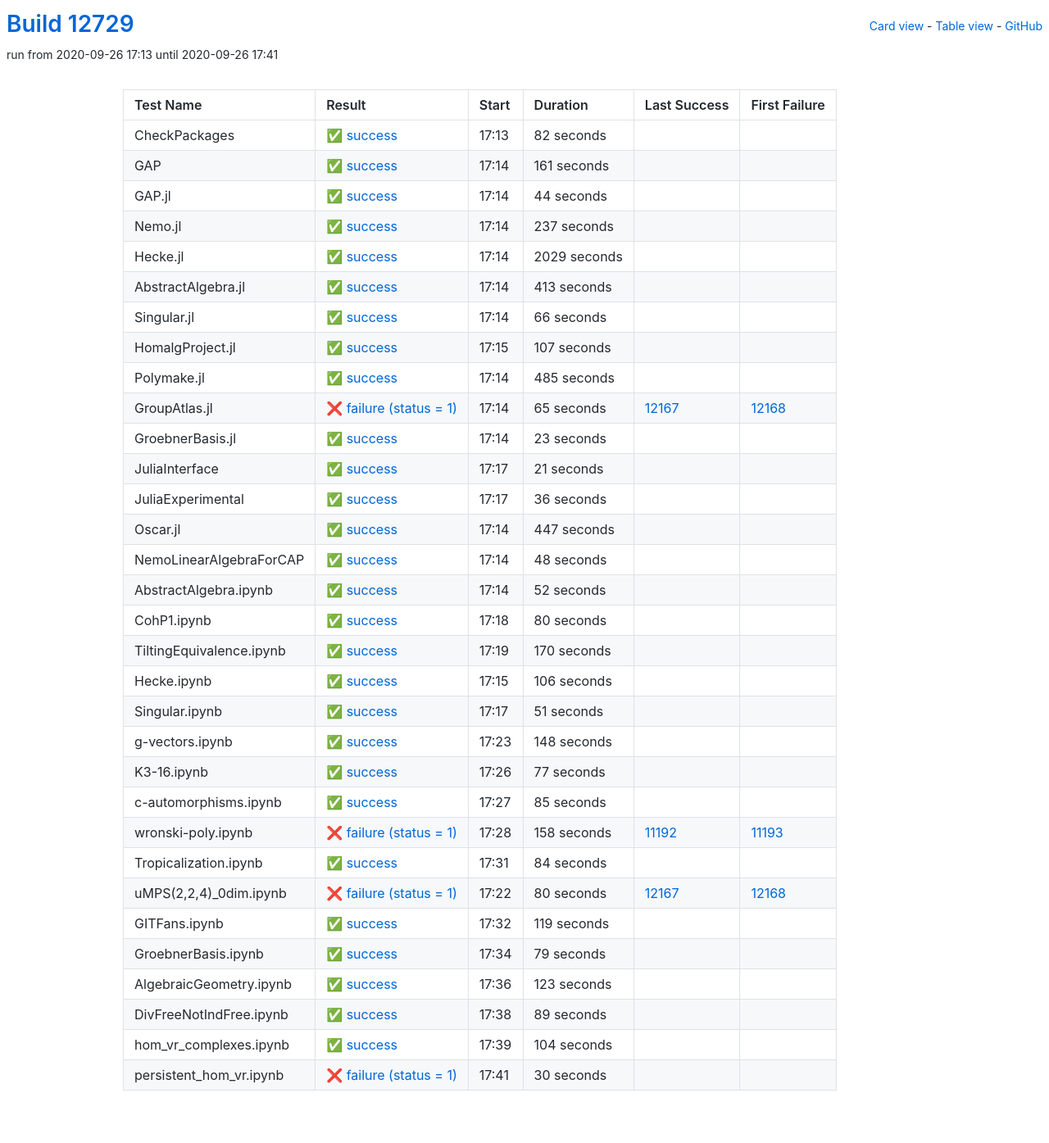
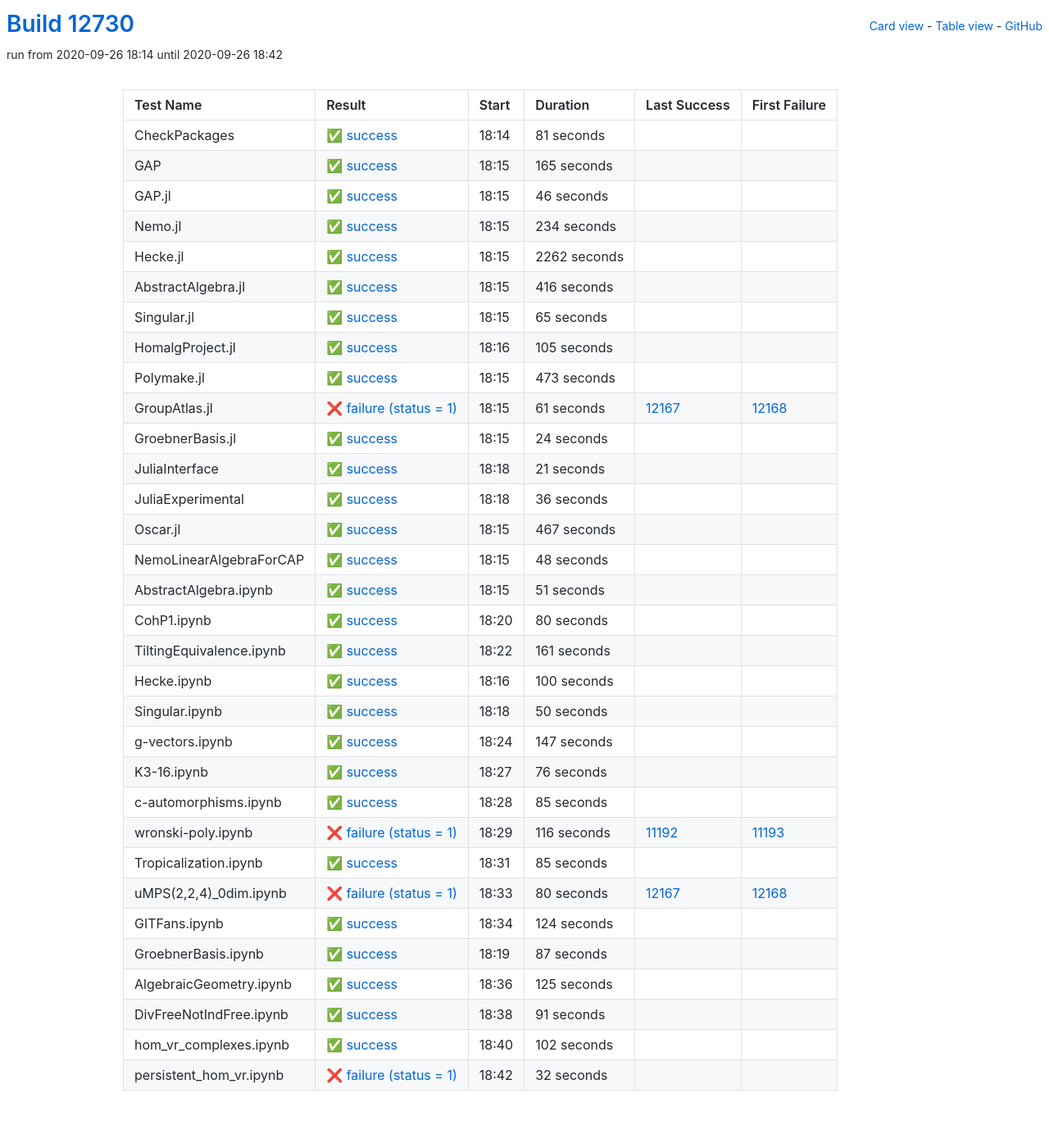
Before and after one commit to oscar-system/oscar-ci-status, a Jekyll site: the page built from table.html, in a window 1280 px wide. Shown: the whole page at 82% size. Built offline with Jekyll 4.4.1, drawn with Linux system fonts in a browser that asks for light colours.

Commit message:
Build #12730

```diff
--- a/_data/ci.yml
+++ b/_data/ci.yml
@@ -1,6 +1,6 @@
 ---
-build: 12729
-build_url: https://oscarci.mathematik.uni-kl.de/job/oscar/12729/
+build: 12730
+build_url: https://oscarci.mathematik.uni-kl.de/job/oscar/12730/
 job: oscar
 organization: oscar-system
 repo: oscar-ci-status
@@ -8,140 +8,140 @@
 tests:
 - name: CheckPackages
   id: checkpackages
-  log: https://oscarci.mathematik.uni-kl.de/job/oscar/12729/artifact/logs/build-12729/CheckPackages.log
-  start: 2020-09-26 17:13
+  log: https://oscarci.mathematik.uni-kl.de/job/oscar/12730/artifact/logs/build-12730/CheckPackages.log
+  start: 2020-09-26 18:14
   success: true
   exitcode: 0
   status: success
-  duration: 82
+  duration: 81
   last_success: false
   last_success_url:
   first_failure: false
   first_failure_url:
 - name: GAP
   id: gap
-  log: https://oscarci.mathematik.uni-kl.de/job/oscar/12729/artifact/logs/build-12729/GAP.log
-  start: 2020-09-26 17:14
+  log: https://oscarci.mathematik.uni-kl.de/job/oscar/12730/artifact/logs/build-12730/GAP.log
+  start: 2020-09-26 18:15
   success: true
   exitcode: 0
   status: success
-  duration: 161
+  duration: 165
   last_success: false
   last_success_url:
   first_failure: false
   first_failure_url:
 - name: GAP.jl
   id: gap-jl
-  log: https://oscarci.mathematik.uni-kl.de/job/oscar/12729/artifact/logs/build-12729/GAP.jl.log
-  start: 2020-09-26 17:14
+  log: https://oscarci.mathematik.uni-kl.de/job/oscar/12730/artifact/logs/build-12730/GAP.jl.log
+  start: 2020-09-26 18:15
   success: true
   exitcode: 0
   status: success
-  duration: 44
+  duration: 46
   last_success: false
   last_success_url:
   first_failure: false
   first_failure_url:
 - name: Nemo.jl
   id: nemo-jl
-  log: https://oscarci.mathematik.uni-kl.de/job/oscar/12729/artifact/logs/build-12729/Nemo.jl.log
-  start: 2020-09-26 17:14
+  log: https://oscarci.mathematik.uni-kl.de/job/oscar/12730/artifact/logs/build-12730/Nemo.jl.log
+  start: 2020-09-26 18:15
   success: true
   exitcode: 0
   status: success
-  duration: 237
+  duration: 234
   last_success: false
   last_success_url:
   first_failure: false
   first_failure_url:
 - name: Hecke.jl
   id: hecke-jl
-  log: https://oscarci.mathematik.uni-kl.de/job/oscar/12729/artifact/logs/build-12729/Hecke.jl.log
-  start: 2020-09-26 17:14
+  log: https://oscarci.mathematik.uni-kl.de/job/oscar/12730/artifact/logs/build-12730/Hecke.jl.log
+  start: 2020-09-26 18:15
   success: true
   exitcode: 0
   status: success
-  duration: 2029
+  duration: 2262
   last_success: false
   last_success_url:
   first_failure: false
   first_failure_url:
 - name: AbstractAlgebra.jl
   id: abstractalgebra-jl
-  log: https://oscarci.mathematik.uni-kl.de/job/oscar/12729/artifact/logs/build-12729/AbstractAlgebra.jl.log
-  start: 2020-09-26 17:14
+  log: https://oscarci.mathematik.uni-kl.de/job/oscar/12730/artifact/logs/build-12730/AbstractAlgebra.jl.log
+  start: 2020-09-26 18:15
   success: true
   exitcode: 0
   status: success
-  duration: 413
+  duration: 416
   last_success: false
   last_success_url:
   first_failure: false
   first_failure_url:
 - name: Singular.jl
   id: singular-jl
-  log: https://oscarci.mathematik.uni-kl.de/job/oscar/12729/artifact/logs/build-12729/Singular.jl.log
-  start: 2020-09-26 17:14
+  log: https://oscarci.mathematik.uni-kl.de/job/oscar/12730/artifact/logs/build-12730/Singular.jl.log
+  start: 2020-09-26 18:15
   success: true
   exitcode: 0
   status: success
-  duration: 66
+  duration: 65
   last_success: false
   last_success_url:
   first_failure: false
   first_failure_url:
 - name: HomalgProject.jl
   id: homalgproject-jl
-  log: https://oscarci.mathematik.uni-kl.de/job/oscar/12729/artifact/logs/build-12729/HomalgProject.jl.log
-  start: 2020-09-26 17:15
+  log: https://oscarci.mathematik.uni-kl.de/job/oscar/12730/artifact/logs/build-12730/HomalgProject.jl.log
+  start: 2020-09-26 18:16
   success: true
   exitcode: 0
   status: success
-  duration: 107
+  duration: 105
   last_success: false
   last_success_url:
   first_failure: false
   first_failure_url:
 - name: Polymake.jl
   id: polymake-jl
-  log: https://oscarci.mathematik.uni-kl.de/job/oscar/12729/artifact/logs/build-12729/Polymake.jl.log
-  start: 2020-09-26 17:14
+  log: https://oscarci.mathematik.uni-kl.de/job/oscar/12730/artifact/logs/build-12730/Polymake.jl.log
+  start: 2020-09-26 18:15
   success: true
   exitcode: 0
   status: success
-  duration: 485
+  duration: 473
   last_success: false
   last_success_url:
   first_failure: false
   first_failure_url:
 - name: GroupAtlas.jl
   id: groupatlas-jl
-  log: https://oscarci.mathematik.uni-kl.de/job/oscar/12729/artifact/logs/build-12729/GroupAtlas.jl.log
-  start: 2020-09-26 17:14
+  log: https://oscarci.mathematik.uni-kl.de/job/oscar/12730/artifact/logs/build-12730/GroupAtlas.jl.log
+  start: 2020-09-26 18:15
   success: false
   exitcode: 1
   status: failure
-  duration: 65
+  duration: 61
   last_success: 12167
   last_success_url: https://oscarci.mathematik.uni-kl.de/job/oscar/12167/
   first_failure: 12168
   first_failure_url: https://oscarci.mathematik.uni-kl.de/job/oscar/12168/
 - name: GroebnerBasis.jl
   id: groebnerbasis-jl
-  log: https://oscarci.mathematik.uni-kl.de/job/oscar/12729/artifact/logs/build-12729/GroebnerBasis.jl.log
-  start: 2020-09-26 17:14
+  log: https://oscarci.mathematik.uni-kl.de/job/oscar/12730/artifact/logs/build-12730/GroebnerBasis.jl.log
+  start: 2020-09-26 18:15
   success: true
   exitcode: 0
   status: success
-  duration: 23
+  duration: 24
   last_success: false
   last_success_url:
   first_failure: false
   first_failure_url:
 - name: JuliaInterface
   id: juliainterface
-  log: https://oscarci.mathematik.uni-kl.de/job/oscar/12729/artifact/logs/build-12729/JuliaInterface.log
-  start: 2020-09-26 17:17
+  log: https://oscarci.mathematik.uni-kl.de/job/oscar/12730/artifact/logs/build-12730/JuliaInterface.log
+  start: 2020-09-26 18:18
   success: true
   exitcode: 0
   status: success
@@ -152,8 +152,8 @@
   first_failure_url:
 - name: JuliaExperimental
   id: juliaexperimental
-  log: https://oscarci.mathematik.uni-kl.de/job/oscar/12729/artifact/logs/build-12729/JuliaExperimental.log
-  start: 2020-09-26 17:17
+  log: https://oscarci.mathematik.uni-kl.de/job/oscar/12730/artifact/logs/build-12730/JuliaExperimental.log
+  start: 2020-09-26 18:18
   success: true
   exitcode: 0
   status: success
@@ -164,20 +164,20 @@
   first_failure_url:
 - name: Oscar.jl
   id: oscar-jl
-  log: https://oscarci.mathematik.uni-kl.de/job/oscar/12729/artifact/logs/build-12729/Oscar.jl.log
-  start: 2020-09-26 17:14
+  log: https://oscarci.mathematik.uni-kl.de/job/oscar/12730/artifact/logs/build-12730/Oscar.jl.log
+  start: 2020-09-26 18:15
   success: true
   exitcode: 0
   status: success
-  duration: 447
+  duration: 467
   last_success: false
   last_success_url:
   first_failure: false
   first_failure_url:
 - name: NemoLinearAlgebraForCAP
   id: nemolinearalgebraforcap
-  log: https://oscarci.mathematik.uni-kl.de/job/oscar/12729/artifact/logs/build-12729/NemoLinearAlgebraForCAP.log
-  start: 2020-09-26 17:14
+  log: https://oscarci.mathematik.uni-kl.de/job/oscar/12730/artifact/logs/build-12730/NemoLinearAlgebraForCAP.log
+  start: 2020-09-26 18:15
   success: true
   exitcode: 0
   status: success
@@ -188,20 +188,20 @@
   first_failure_url:
 - name: AbstractAlgebra.ipynb
   id: abstractalgebra-ipynb
-  log: https://oscarci.mathematik.uni-kl.de/job/oscar/12729/artifact/logs/build-12729/AbstractAlgebra.ipynb.log
-  start: 2020-09-26 17:14
+  log: https://oscarci.mathematik.uni-kl.de/job/oscar/12730/artifact/logs/build-12730/AbstractAlgebra.ipynb.log
+  start: 2020-09-26 18:15
   success: true
   exitcode: 0
   status: success
-  duration: 52
+  duration: 51
   last_success: false
   last_success_url:
   first_failure: false
   first_failure_url:
 - name: CohP1.ipynb
   id: cohp1-ipynb
-  log: https://oscarci.mathematik.uni-kl.de/job/oscar/12729/artifact/logs/build-12729/CohP1.ipynb.log
-  start: 2020-09-26 17:18
+  log: https://oscarci.mathematik.uni-kl.de/job/oscar/12730/artifact/logs/build-12730/CohP1.ipynb.log
+  start: 2020-09-26 18:20
   success: true
   exitcode: 0
   status: success
@@ -212,68 +212,68 @@
   first_failure_url:
 - name: TiltingEquivalence.ipynb
   id: tiltingequivalence-ipynb
-  log: https://oscarci.mathematik.uni-kl.de/job/oscar/12729/artifact/logs/build-12729/TiltingEquivalence.ipynb.log
-  start: 2020-09-26 17:19
+  log: https://oscarci.mathematik.uni-kl.de/job/oscar/12730/artifact/logs/build-12730/TiltingEquivalence.ipynb.log
+  start: 2020-09-26 18:22
   success: true
   exitcode: 0
   status: success
-  duration: 170
+  duration: 161
   last_success: false
   last_success_url:
   first_failure: false
   first_failure_url:
 - name: Hecke.ipynb
   id: hecke-ipynb
-  log: https://oscarci.mathematik.uni-kl.de/job/oscar/12729/artifact/logs/build-12729/Hecke.ipynb.log
-  start: 2020-09-26 17:15
+  log: https://oscarci.mathematik.uni-kl.de/job/oscar/12730/artifact/logs/build-12730/Hecke.ipynb.log
+  start: 2020-09-26 18:16
   success: true
   exitcode: 0
   status: success
-  duration: 106
+  duration: 100
   last_success: false
   last_success_url:
   first_failure: false
   first_failure_url:
 - name: Singular.ipynb
   id: singular-ipynb
-  log: https://oscarci.mathematik.uni-kl.de/job/oscar/12729/artifact/logs/build-12729/Singular.ipynb.log
-  start: 2020-09-26 17:17
+  log: https://oscarci.mathematik.uni-kl.de/job/oscar/12730/artifact/logs/build-12730/Singular.ipynb.log
+  start: 2020-09-26 18:18
   success: true
   exitcode: 0
   status: success
-  duration: 51
+  duration: 50
   last_success: false
   last_success_url:
   first_failure: false
   first_failure_url:
 - name: g-vectors.ipynb
   id: g-vectors-ipynb
-  log: https://oscarci.mathematik.uni-kl.de/job/oscar/12729/artifact/logs/build-12729/g-vectors.ipynb.log
-  start: 2020-09-26 17:23
+  log: https://oscarci.mathematik.uni-kl.de/job/oscar/12730/artifact/logs/build-12730/g-vectors.ipynb.log
+  start: 2020-09-26 18:24
   success: true
   exitcode: 0
   status: success
-  duration: 148
+  duration: 147
   last_success: false
   last_success_url:
   first_failure: false
   first_failure_url:
 - name: K3-16.ipynb
   id: k3-16-ipynb
-  log: https://oscarci.mathematik.uni-kl.de/job/oscar/12729/artifact/logs/build-12729/K3-16.ipynb.log
-  start: 2020-09-26 17:26
+  log: https://oscarci.mathematik.uni-kl.de/job/oscar/12730/artifact/logs/build-12730/K3-16.ipynb.log
+  start: 2020-09-26 18:27
   success: true
   exitcode: 0
   status: success
-  duration: 77
+  duration: 76
   last_success: false
   last_success_url:
   first_failure: false
   first_failure_url:
 - name: c-automorphisms.ipynb
   id: c-automorphisms-ipynb
-  log: https://oscarci.mathematik.uni-kl.de/job/oscar/12729/artifact/logs/build-12729/c-automorphisms.ipynb.log
-  start: 2020-09-26 17:27
+  log: https://oscarci.mathematik.uni-kl.de/job/oscar/12730/artifact/logs/build-12730/c-automorphisms.ipynb.log
+  start: 2020-09-26 18:28
   success: true
   exitcode: 0
   status: success
@@ -284,32 +284,32 @@
   first_failure_url:
 - name: wronski-poly.ipynb
   id: wronski-poly-ipynb
-  log: https://oscarci.mathematik.uni-kl.de/job/oscar/12729/artifact/logs/build-12729/wronski-poly.ipynb.log
-  start: 2020-09-26 17:28
+  log: https://oscarci.mathematik.uni-kl.de/job/oscar/12730/artifact/logs/build-12730/wronski-poly.ipynb.log
+  start: 2020-09-26 18:29
   success: false
   exitcode: 1
   status: failure
-  duration: 158
+  duration: 116
   last_success: 11192
   last_success_url: https://oscarci.mathematik.uni-kl.de/job/oscar/11192/
   first_failure: 11193
   first_failure_url: https://oscarci.mathematik.uni-kl.de/job/oscar/11193/
 - name: Tropicalization.ipynb
   id: tropicalization-ipynb
-  log: https://oscarci.mathematik.uni-kl.de/job/oscar/12729/artifact/logs/build-12729/Tropicalization.ipynb.log
-  start: 2020-09-26 17:31
+  log: https://oscarci.mathematik.uni-kl.de/job/oscar/12730/artifact/logs/build-12730/Tropicalization.ipynb.log
+  start: 2020-09-26 18:31
   success: true
   exitcode: 0
   status: success
-  duration: 84
+  duration: 85
   last_success: false
   last_success_url:
   first_failure: false
   first_failure_url:
 - name: uMPS(2,2,4)_0dim.ipynb
   id: umps-2-2-4-0dim-ipynb
-  log: https://oscarci.mathematik.uni-kl.de/job/oscar/12729/artifact/logs/build-12729/uMPS-2-2-4-_0dim.ipynb.log
-  start: 2020-09-26 17:22
+  log: https://oscarci.mathematik.uni-kl.de/job/oscar/12730/artifact/logs/build-12730/uMPS-2-2-4-_0dim.ipynb.log
+  start: 2020-09-26 18:33
   success: false
   exitcode: 1
   status: failure
@@ -320,72 +320,72 @@
   first_failure_url: https://oscarci.mathematik.uni-kl.de/job/oscar/12168/
 - name: GITFans.ipynb
   id: gitfans-ipynb
-  log: https://oscarci.mathematik.uni-kl.de/job/oscar/12729/artifact/logs/build-12729/GITFans.ipynb.log
-  start: 2020-09-26 17:32
+  log: https://oscarci.mathematik.uni-kl.de/job/oscar/12730/artifact/logs/build-12730/GITFans.ipynb.log
+  start: 2020-09-26 18:34
   success: true
   exitcode: 0
   status: success
-  duration: 119
+  duration: 124
   last_success: false
   last_success_url:
   first_failure: false
   first_failure_url:
 - name: GroebnerBasis.ipynb
   id: groebnerbasis-ipynb
-  log: https://oscarci.mathematik.uni-kl.de/job/oscar/12729/artifact/logs/build-12729/GroebnerBasis.ipynb.log
-  start: 2020-09-26 17:34
+  log: https://oscarci.mathematik.uni-kl.de/job/oscar/12730/artifact/logs/build-12730/GroebnerBasis.ipynb.log
+  start: 2020-09-26 18:19
   success: true
   exitcode: 0
   status: success
-  duration: 79
+  duration: 87
   last_success: false
   last_success_url:
   first_failure: false
   first_failure_url:
 - name: AlgebraicGeometry.ipynb
   id: algebraicgeometry-ipynb
-  log: https://oscarci.mathematik.uni-kl.de/job/oscar/12729/artifact/logs/build-12729/AlgebraicGeometry.ipynb.log
-  start: 2020-09-26 17:36
+  log: https://oscarci.mathematik.uni-kl.de/job/oscar/12730/artifact/logs/build-12730/AlgebraicGeometry.ipynb.log
+  start: 2020-09-26 18:36
   success: true
   exitcode: 0
   status: success
-  duration: 123
+  duration: 125
   last_success: false
   last_success_url:
   first_failure: false
   first_failure_url:
 - name: DivFreeNotIndFree.ipynb
   id: divfreenotindfree-ipynb
-  log: https://oscarci.mathematik.uni-kl.de/job/oscar/12729/artifact/logs/build-12729/DivFreeNotIndFree.ipynb.log
-  start: 2020-09-26 17:38
+  log: https://oscarci.mathematik.uni-kl.de/job/oscar/12730/artifact/logs/build-12730/DivFreeNotIndFree.ipynb.log
+  start: 2020-09-26 18:38
   success: true
   exitcode: 0
   status: success
-  duration: 89
+  duration: 91
   last_success: false
   last_success_url:
   first_failure: false
   first_failure_url:
 - name: hom_vr_complexes.ipynb
   id: hom-vr-complexes-ipynb
-  log: https://oscarci.mathematik.uni-kl.de/job/oscar/12729/artifact/logs/build-12729/hom_vr_complexes.ipynb.log
-  start: 2020-09-26 17:39
+  log: https://oscarci.mathematik.uni-kl.de/job/oscar/12730/artifact/logs/build-12730/hom_vr_complexes.ipynb.log
+  start: 2020-09-26 18:40
   success: true
   exitcode: 0
   status: success
-  duration: 104
+  duration: 102
   last_success: false
   last_success_url:
   first_failure: false
   first_failure_url:
 - name: persistent_hom_vr.ipynb
   id: persistent-hom-vr-ipynb
-  log: https://oscarci.mathematik.uni-kl.de/job/oscar/12729/artifact/logs/build-12729/persistent_hom_vr.ipynb.log
-  start: 2020-09-26 17:41
+  log: https://oscarci.mathematik.uni-kl.de/job/oscar/12730/artifact/logs/build-12730/persistent_hom_vr.ipynb.log
+  start: 2020-09-26 18:42
   success: false
   exitcode: 1
   status: failure
-  duration: 30
+  duration: 32
   last_success: false
   last_success_url:
   first_failure: false
```
Also changed, not shown: README.md.
